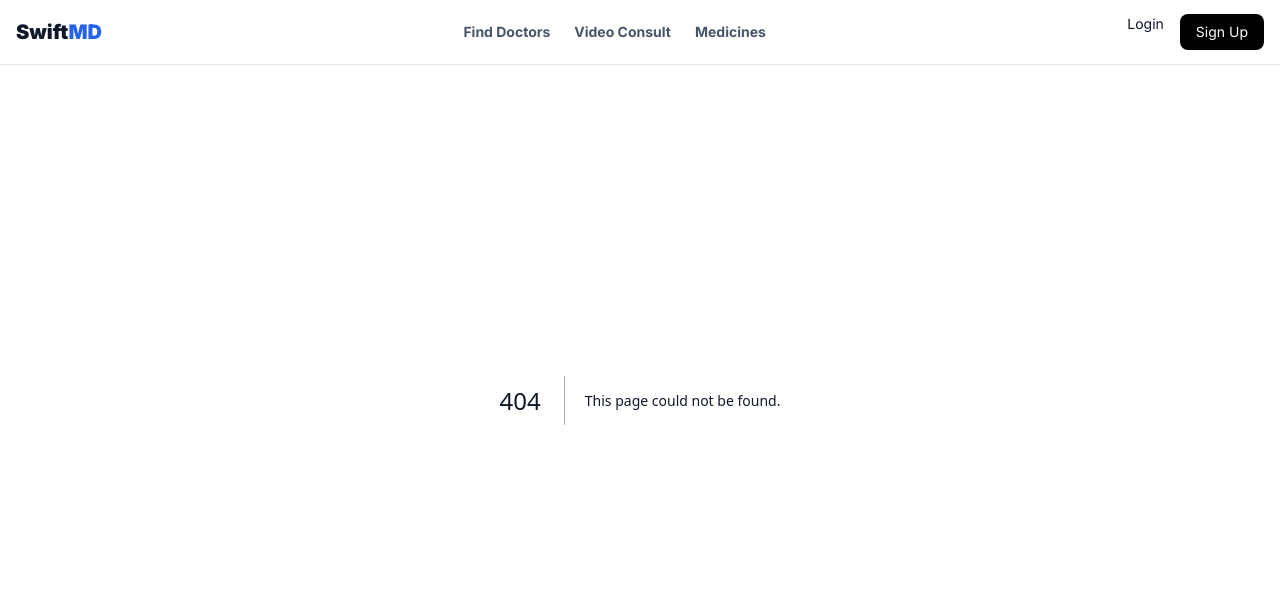
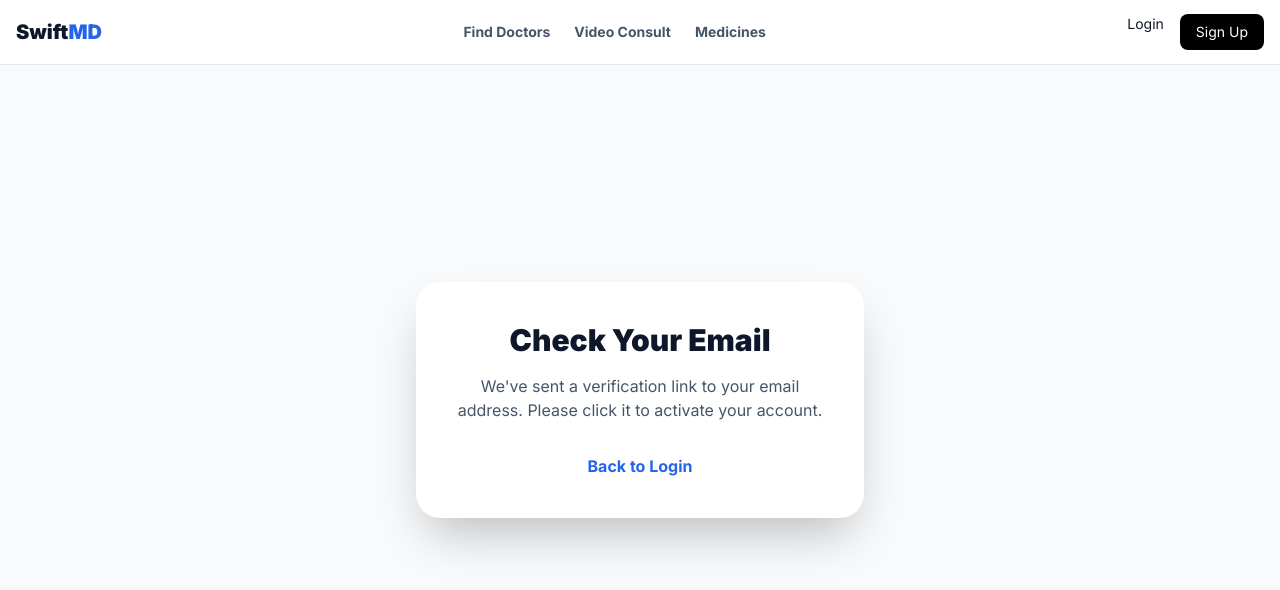
Before and after one commit to mugwe88-ops/MedicareAI, a Next.js app in the folder frontend/: page /verify-email-notice in a window 1280 px wide. Before the commit this address had no page. Shown: the top 590 px of the page. Built offline with nearby package versions, Linux system fonts and the light colour scheme.

Commit message:
update signup page

```diff
--- /dev/null
+++ b/frontend/app/verify-email-notice/page.tsx
@@ -0,0 +1,18 @@
+"use client";
+import Link from "next/link";
+
+export default function VerifyEmailNotice() {
+  return (
+    <div className="min-h-screen bg-gray-50 flex items-center justify-center p-6">
+      <div className="max-w-md w-full bg-white p-10 shadow-2xl rounded-3xl text-center">
+        <h2 className="text-3xl font-black text-slate-900 mb-4">Check Your Email</h2>
+        <p className="text-slate-600 mb-8">
+          We've sent a verification link to your email address. Please click it to activate your account.
+        </p>
+        <Link href="/login" className="text-blue-600 font-bold hover:underline">
+          Back to Login
+        </Link>
+      </div>
+    </div>
+  );
+}
```
